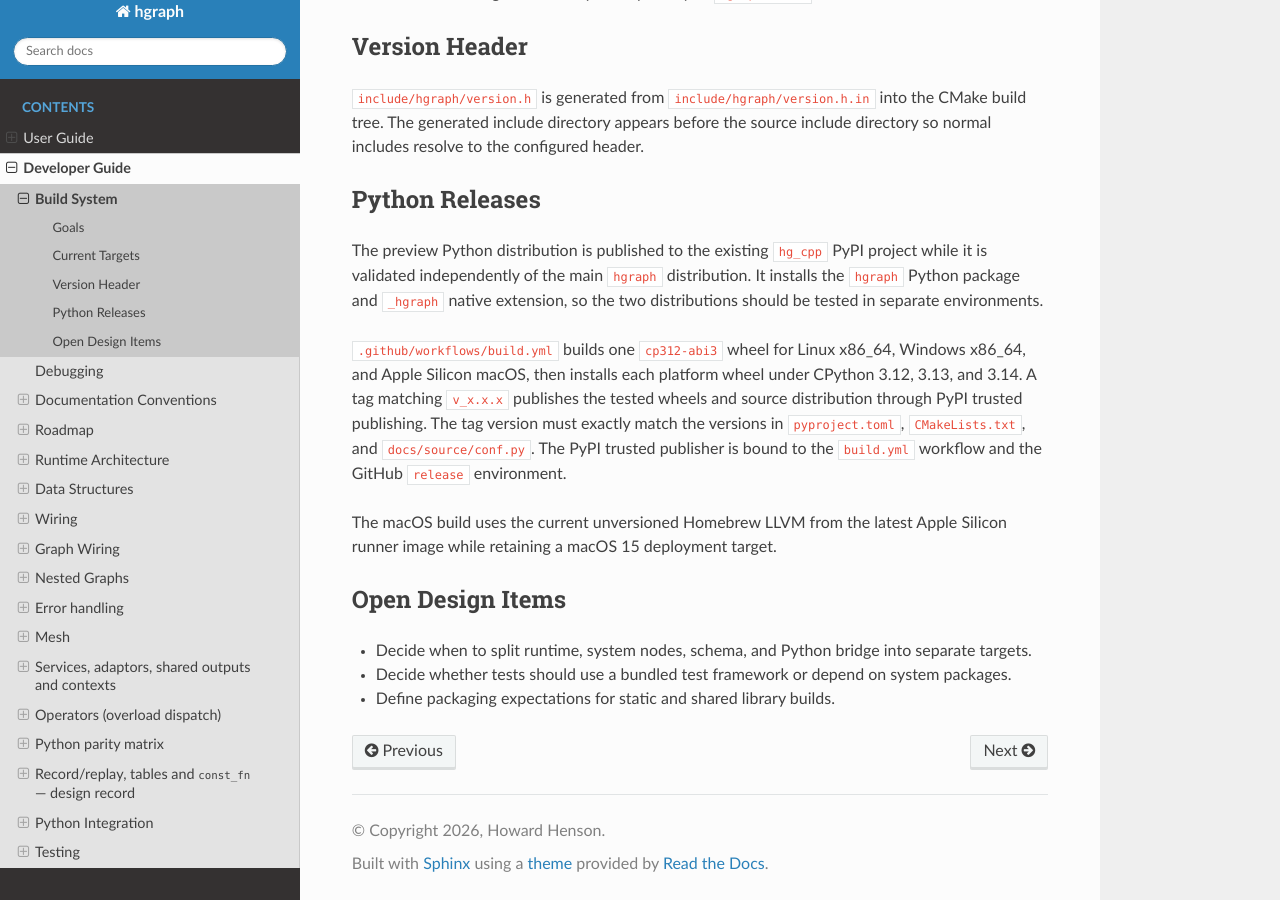
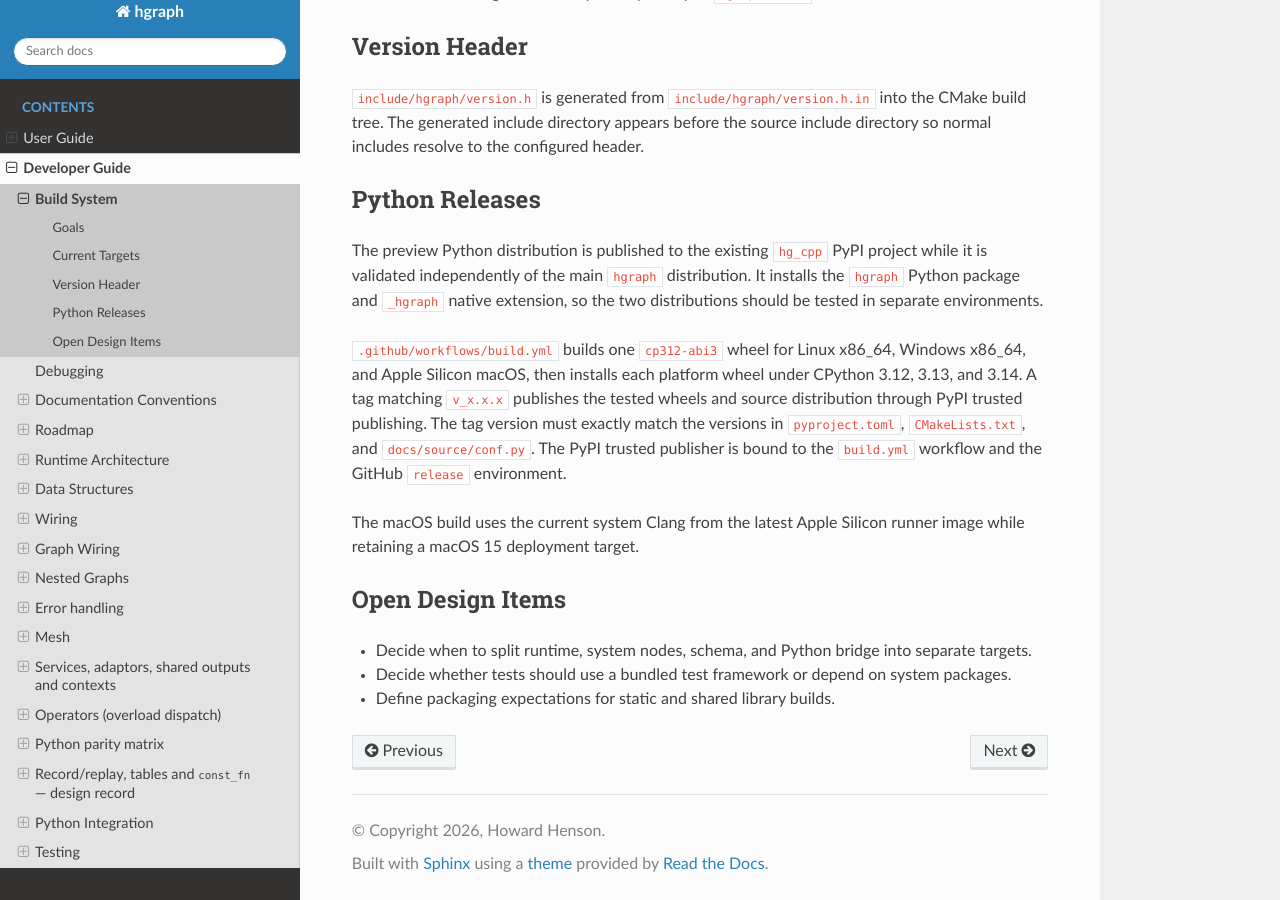
Before and after one commit to hhenson/hg_cpp, a Sphinx documentation site: the page built from docs/source/developer_guide/build_system.rst, in a window 1280 px wide and 900 px high, scrolled down 535 px. Built offline with Sphinx 7.4.7 and the Read the Docs theme 3.1.0, drawn with Linux system fonts in a browser that asks for light colours.

Commit message:
Use current macOS system Clang

```diff
--- a/docs/source/developer_guide/build_system.rst
+++ b/docs/source/developer_guide/build_system.rst
@@ -39,8 +39,8 @@ must exactly match the versions in ``pyproject.toml``, ``CMakeLists.txt``, and
 ``docs/source/conf.py``.  The PyPI trusted publisher is bound to the ``build.yml``
 workflow and the GitHub ``release`` environment.
 
-The macOS build uses the current unversioned Homebrew LLVM from the latest
-Apple Silicon runner image while retaining a macOS 15 deployment target.
+The macOS build uses the current system Clang from the latest Apple Silicon
+runner image while retaining a macOS 15 deployment target.
 
 Open Design Items
 -----------------
```
Also changed, not shown: 1 other file.
